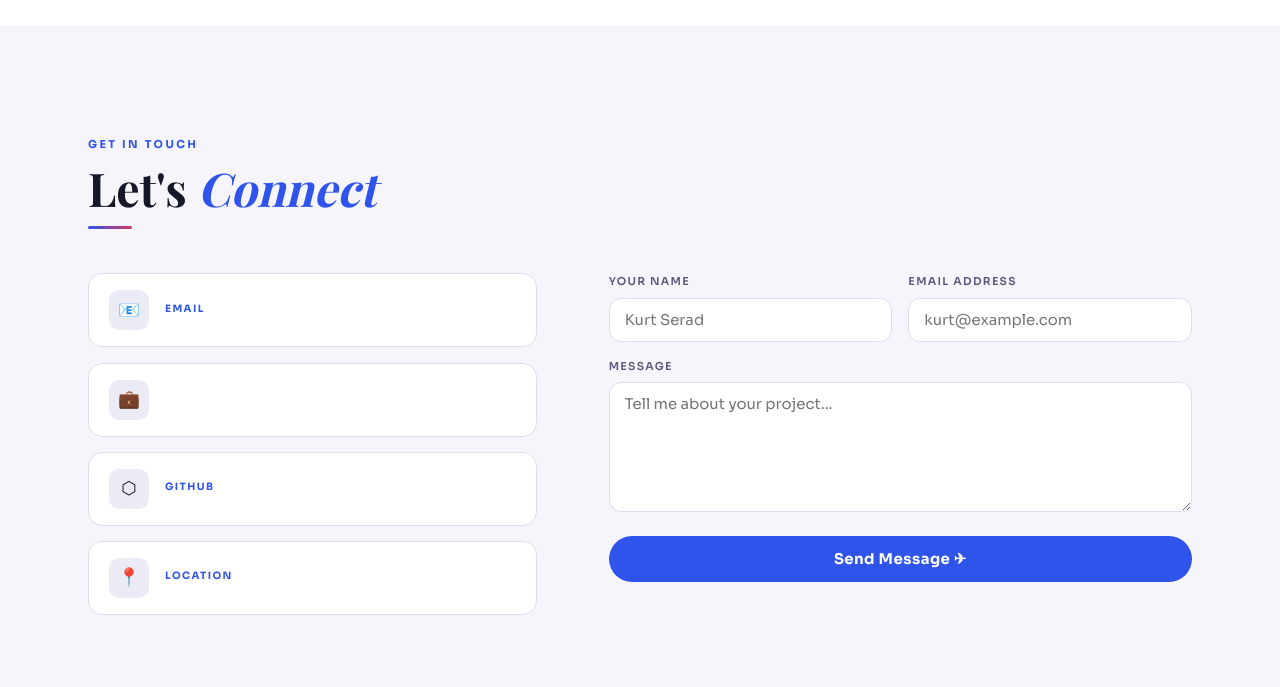
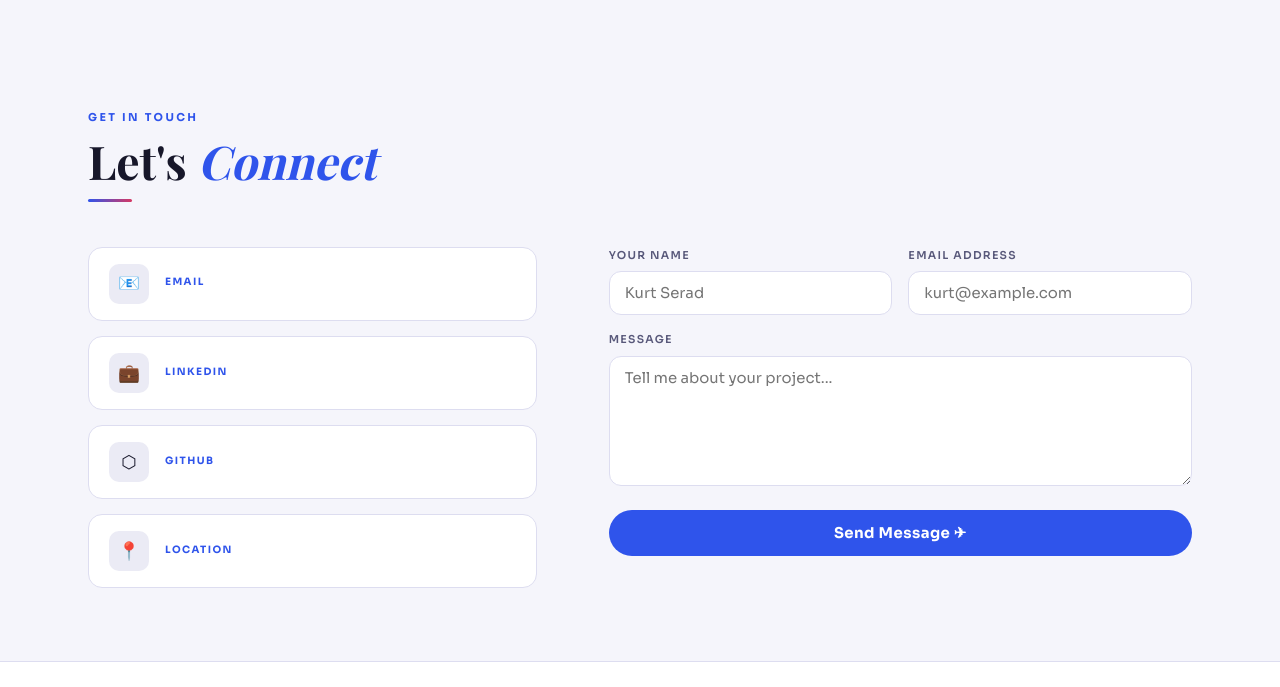
Before and after one commit to seraddranselkurt-debug/kurtdranselserad, a Django app: template portfolio/templates/portfolio/index.html in a window 1280 px wide. Shown: the part 2780-3467 px from the top of the page. Run offline with Django 5.2, Linux system fonts and the light colour scheme; the template is opened without the code that fills it, so the values that code supplies are empty; some web fonts are replaced.

Commit message:
Fix index.html

```diff
--- a/portfolio/templates/portfolio/index.html
+++ b/portfolio/templates/portfolio/index.html
@@ -55,7 +55,6 @@
     </div>
     <div class="hero-photo-col">
       <div class="hero-frame">
-        <!-- : <img src="{% static 'kurt.jpeg' %}" ...> -->
         <img
           src="https://images.unsplash.com/photo-1607746882042-944635dfe10e?w=600&q=80"
           alt="{{ data.name }}"
@@ -96,8 +95,7 @@
       <div class="rule reveal d1"></div>
       <div class="about-grid">
         <div class="about-img-col reveal">
-         < <div class="about-img-accent"></div>
-
+          <div class="about-img-accent"></div>
           <img
             src="https://images.unsplash.com/photo-1571171637578-41bc2dd41cd2?w=600&q=80"
             alt="Working"
@@ -230,7 +228,10 @@
         </a>
         <a href="{{ data.linkedin }}" target="_blank" rel="noopener" class="ci-row">
           <div class="ci-icon">💼</div>
-
+          <div>
+            <p class="ci-label">LinkedIn</p>
+            <p class="ci-val">{{ data.linkedin|slice:"8:" }}</p>
+          </div>
         </a>
         <a href="{{ data.github }}" target="_blank" rel="noopener" class="ci-row">
           <div class="ci-icon">⬡</div>
```
